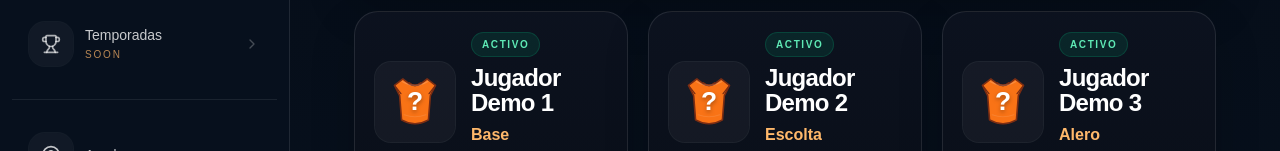
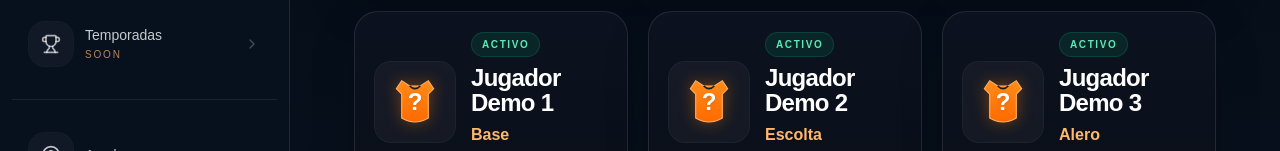
Before and after one commit to PabloLeonRios/basket-metrics-clean, a Next.js app: page /panel/players in a window 1280 px wide. Shown: the part 649-800 px from the top of the page. Built offline with nearby package versions, Linux system fonts and the light colour scheme.

Commit message:
Refactor JerseyIcon component and update SVG
Refactor JerseyIcon component and update SVG

```diff
--- a/src/components/ui/JerseyIcon.tsx
+++ b/src/components/ui/JerseyIcon.tsx
@@ -1,102 +1,73 @@
-// src/components/ui/JerseyIcon.tsx
-import React from 'react';
+import React from "react";
+
+/**
+ * ============================
+ * NOTAS PARA PABLITO (Mongo)
+ * ============================
+ * Este componente es puramente visual.
+ * No tiene dependencia con backend.
+ *
+ * Se usa en:
+ * - Dashboard
+ * - Players
+ *
+ * Mantener reutilizable.
+ */
 
 interface JerseyIconProps {
   number?: number | string;
   className?: string;
 }
 
-/**
- * ============================
- *  NOTAS PARA PABLITO (Mongo)
- * ============================
- * COMPONENTE: JerseyIcon
- *
- * Componente visual reusable para representar camiseta.
- * No depende de backend.
- *
- * Se dejó alineado visualmente con el bloque Top Players del dashboard.
- *
- * Futuro:
- * - podría aceptar variantes por equipo
- * - podría aceptar colores por props
- */
-
-const JerseyIcon: React.FC<JerseyIconProps> = ({
-  number,
-  className = '',
-}) => {
-  const displayNumber = number ?? '?';
-
+export default function JerseyIcon({ number, className }: JerseyIconProps) {
   return (
     <div className={`relative ${className}`}>
       <svg
-        viewBox="0 0 100 100"
+        viewBox="0 0 120 120"
         xmlns="http://www.w3.org/2000/svg"
-        className="h-full w-full"
-        aria-hidden="true"
+        className="w-full h-full drop-shadow-[0_0_8px_rgba(255,120,0,0.4)]"
       >
+        <defs>
+          <linearGradient id="jerseyGradient" x1="0%" y1="0%" x2="0%" y2="100%">
+            <stop offset="0%" stopColor="#ff8c1a" />
+            <stop offset="100%" stopColor="#ff6a00" />
+          </linearGradient>
+        </defs>
+
+        {/* jersey body */}
         <path
-          d="M18 24 L31 14 L40 21 Q50 27 60 21 L69 14 L82 24 L74 40 L71 78 Q50 90 29 78 L26 40 Z"
-          fill="#f97316"
-          stroke="#7c2d12"
-          strokeWidth="2.5"
-          strokeLinejoin="round"
+          d="
+          M35 20
+          L50 30
+          L70 30
+          L85 20
+          L95 35
+          L85 45
+          L85 90
+          Q60 105 35 90
+          L35 45
+          L25 35
+          Z
+          "
+          fill="url(#jerseyGradient)"
+          stroke="#ffb366"
+          strokeWidth="2"
         />
 
+        {/* neck */}
         <path
-          d="M41 20 Q50 28 59 20"
+          d="M50 30 Q60 40 70 30"
+          stroke="#1a1a1a"
+          strokeWidth="3"
           fill="none"
-          stroke="#7c2d12"
-          strokeWidth="2.5"
-          strokeLinecap="round"
-        />
-
-        <path
-          d="M18 24 L28 37"
-          fill="none"
-          stroke="#7c2d12"
-          strokeWidth="2"
-          strokeLinecap="round"
-        />
-
-        <path
-          d="M82 24 L72 37"
-          fill="none"
-          stroke="#7c2d12"
-          strokeWidth="2"
-          strokeLinecap="round"
-        />
-
-        <path
-          d="M30 18 Q50 30 70 18"
-          fill="none"
-          stroke="rgba(255,255,255,0.18)"
-          strokeWidth="2"
-          strokeLinecap="round"
-        />
-
-        <path
-          d="M33 70 Q50 76 67 70"
-          fill="none"
-          stroke="rgba(255,255,255,0.10)"
-          strokeWidth="1.8"
-          strokeLinecap="round"
         />
       </svg>
 
       <div className="absolute inset-0 flex items-center justify-center">
-        <span
-          className="select-none text-[1.65em] font-black leading-none text-white"
-          style={{
-            textShadow: '0 2px 4px rgba(0,0,0,0.35)',
-          }}
-        >
-          {displayNumber}
+        <span className="text-2xl font-bold text-white drop-shadow">
+          {number || "?"}
         </span>
       </div>
     </div>
   );
-};
-
-export default JerseyIcon;
+}
```
